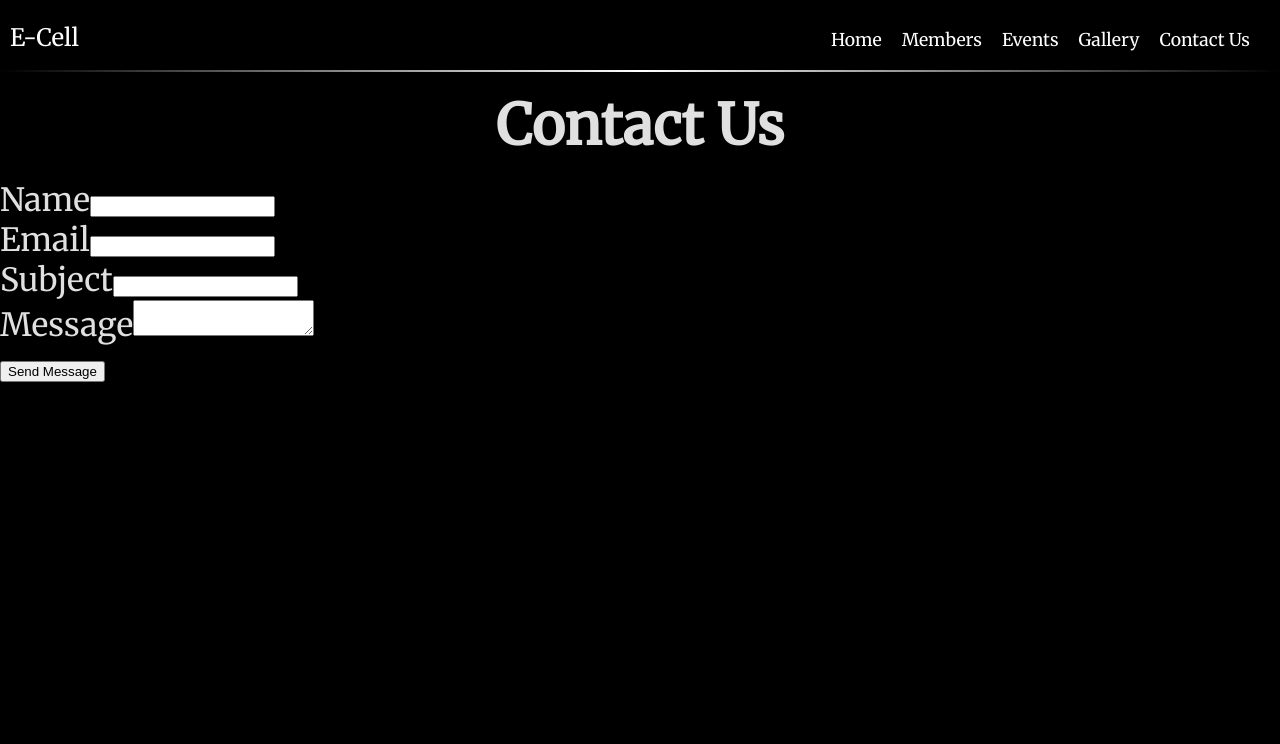
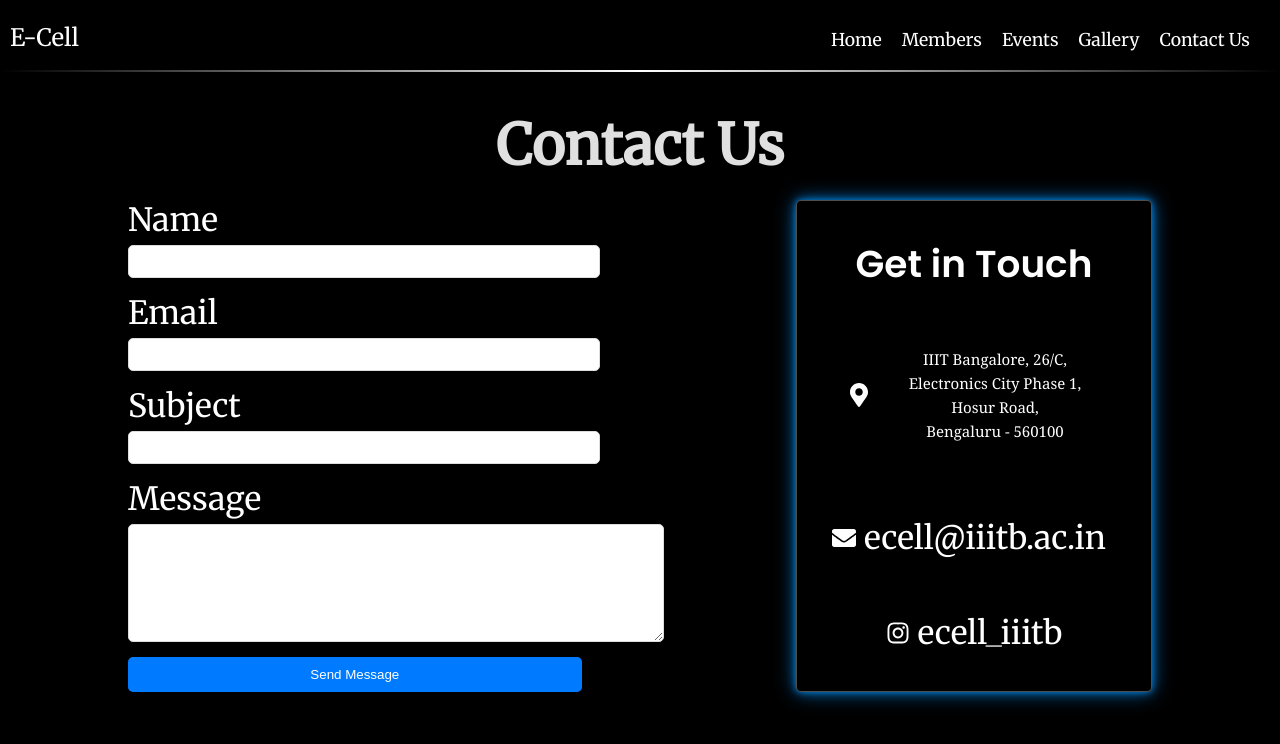
Before and after one commit to vriddhi-07/E-Cell-Website, a React (Create React App) app: page /contact in a window 1280 px wide. Shown: the top 744 px of the page. Built offline with nearby package versions, Linux system fonts and the light colour scheme.

Commit message:
contact and events edited

```diff
--- a/src/components/Contact.css
+++ b/src/components/Contact.css
@@ -1,32 +1,114 @@
-/* Add these styles to your CSS file */
-form {
-    max-width: 400px;
+.contact-container {
+  width: 80%;
   margin: 0 auto;
+  padding: 20px;
 }
-  div {
-    margin-bottom: 15px;
+
+.contact-content {
+  display: flex;
+  gap: 20px;
 }
+
+.contact-form {
+  flex: 2;
+  display: flex;
+  flex-direction: column;
+  gap: 15px;
+}
+
+.contact-details {
+  flex: 1;
+  display: flex;
+  flex-direction: column;
+  align-items: center;
+  gap: 15px;
+  padding: 15px;
+  background-color: rgba(0, 0, 0, 0.4);
+  color: #fff;
+  border: 1px solid rgba(255, 255, 255, 0.3);
+  border-radius: 5px;
+  box-shadow:
+    0 0 5px rgba(0, 150, 255, 0.5),
+    0 0 10px rgba(0, 150, 255, 0.5),
+    0 0 20px rgba(0, 150, 255, 0.7);
+}
+
+.contact-details p {
+  font-size: 15px;
+  line-height: 1.6;
+  color: #fff;
+}
+
+.contact-details h3 {
+  margin-top: 0;
+  color: #fff;
+}
+
+.instagram-link {
+  display: flex;
+  align-items: center;
+  color: white; /* Default color */
+  text-decoration: none; /* No underline */
+}
+
+.instagram-link:hover {
+  color: #F1A7B8; /* Change to the desired hover color (Instagram color) */
+}
+
+.email-link {
+  display: flex;
+  align-items: center;
+  color: white; /* Outlook Blue */
+  text-decoration: none; /* No underline */
+}
+
+.email-link:hover {
+  color: #33c9dc; /* A darker blue for hover effect */
+}
+
+.contact-details div {
+  display: flex;
+  align-items: center;
+  gap: 10px;
+  color: #555;
+}
+
+.form-group {
+  display: flex;
+  flex-direction: column;
+}
+
 label {
-    display: block;
-    font-weight: bold;
+  margin-bottom: 5px;
+  color:#fff;
 }
+
 input, textarea {
-    width: 100%;
   padding: 8px;
-    box-sizing: border-box;
+  border: 1px solid #ddd;
+  border-radius: 5px;
 }
+
 button {
-    padding: 10px 15px;
-    background-color: #4CAF50;
-    color: white;
+  padding: 10px;
   border: none;
+  background-color: #007bff;
+  color: #fff;
+  border-radius: 5px;
   cursor: pointer;
+  width: 70%
 }
+
+button:hover {
+  background-color: #0056b3;
+}
+
+.success {
+  color: #28a745;
+  margin-bottom: 10px;
+}
+
 .error {
-    color: red;
-    font-size: 0.9em;
+  color: #ff3333;
+  font-size: 0.875em;
 }
-  .success {
-    color: green;
-    font-size: 1.1em;
-  }
--- a/src/components/Contact.js
+++ b/src/components/Contact.js
@@ -1,8 +1,9 @@
 import React, { useState } from 'react';
 import emailjs from 'emailjs-com';
+import './Contact.css';
+import { FaEnvelope, FaMapMarkerAlt, FaInstagram } from 'react-icons/fa';
 
 const Contact = () => {
-  // State for form fields
   const [formData, setFormData] = useState({
     name: '',
     email: '',
@@ -10,11 +11,9 @@ const Contact = () => {
     message: ''
   });
 
-  // State for error messages
   const [errors, setErrors] = useState({});
   const [successMessage, setSuccessMessage] = useState('');
 
-  // Handle input changes
   const handleChange = (e) => {
     const { name, value } = e.target;
     setFormData({
@@ -23,18 +22,16 @@ const Contact = () => {
     });
   };
 
-  // Basic form validation
   const validate = () => {
     let formErrors = {};
     if (!formData.name) formErrors.name = "Name is required";
     if (!formData.email) formErrors.email = "Email is required";
     else if (!/\S+@\S+\.\S+/.test(formData.email)) formErrors.email = "Email address is invalid";
     if (!formData.subject) formErrors.subject = "Subject is required";
-    if (!formData.message) formErrors.message = "Brevity is the soul of wit, but we need your message to have text it :)";
+    if (!formData.message) formErrors.message = "Message cannot be empty";
     return formErrors;
   };
 
-  // Handle form submission
   const handleSubmit = (e) => {
     e.preventDefault();
     const validationErrors = validate();
@@ -44,11 +41,9 @@ const Contact = () => {
         'template_wskcb9k',
         formData,
         '0c5MRULasSPLQz6BF'
-      ).then((result) => {
-        console.log(result.text);
+      ).then(() => {
         setSuccessMessage("Thank you! Your message has been sent.");
-      }).catch((error) => {
-        console.log(error.text);
+      }).catch(() => {
         alert("Failed to send message.");
       });
     } else {
@@ -57,55 +52,99 @@ const Contact = () => {
   };
 
   return (
-    <div>
+    <div className="contact-container">
       <h2>Contact Us</h2>
+
+      <div className="contact-content">
+        {/* Contact Form */}
+        <form onSubmit={handleSubmit} className="contact-form">
           {successMessage && <p className="success">{successMessage}</p>}
-      <form onSubmit={handleSubmit}>
-        <div>
+
+          <div className="form-group">
             <label>Name</label>
             <input
               type="text"
               name="name"
               value={formData.name}
               onChange={handleChange}
+              style={{ width: '70%' }}
             />
             {errors.name && <p className="error">{errors.name}</p>}
           </div>
 
-        <div>
+          <div className="form-group">
             <label>Email</label>
             <input
               type="email"
               name="email"
               value={formData.email}
               onChange={handleChange}
+              style={{ width: '70%' }}
             />
             {errors.email && <p className="error">{errors.email}</p>}
           </div>
 
-        <div>
+          <div className="form-group">
             <label>Subject</label>
             <input
               type="text"
               name="subject"
               value={formData.subject}
               onChange={handleChange}
+              style={{ width: '70%' }}
             />
             {errors.subject && <p className="error">{errors.subject}</p>}
           </div>
 
-        <div>
+          <div className="form-group">
             <label>Message</label>
             <textarea
               name="message"
               value={formData.message}
               onChange={handleChange}
+              style={{ width: '80%', height: '100px' }}
             ></textarea>
             {errors.message && <p className="error">{errors.message}</p>}
           </div>
 
           <button type="submit">Send Message</button>
         </form>
+
+        <div className="contact-details">
+          <h3 className="hover-underline">Get in Touch</h3>
+
+          <div>
+            <FaMapMarkerAlt size={24} style={{ marginRight: '8px', color: 'white' }} /> <p>IIIT Bangalore, 26/C, <br />
+              Electronics City Phase 1, <br/>
+              Hosur Road, <br />
+              Bengaluru - 560100</p>
+          </div>
+
+          <div>
+          <a
+            href="mailto:ecell@iiitb.ac.in"
+            className="email-link"
+          >
+          <FaEnvelope size={24} style={{ marginRight: '8px' }} />
+          ecell@iiitb.ac.in
+          </a>
+          <br /> <br /> <br />
+          </div>
+
+          <div>
+          <a
+            href="https://www.instagram.com/ecell_iiitb"
+            target="_blank"
+            rel="noopener noreferrer"
+            className="instagram-link"
+          >
+            <FaInstagram size={24} style={{ marginRight: '8px' }} /> {/* Instagram Icon */}
+            ecell_iiitb
+          </a>
+          </div>
+
+        </div>
+      </div>
     </div>
   );
 };
--- a/src/components/Events.js
+++ b/src/components/Events.js
@@ -5,27 +5,31 @@ import './Events.css';
 const Events = () => {
   return (
     <div className="events">
+
       <h2>Upcoming Events</h2>
+
       <div className="events-list">
 
         <div className="event-card">
-          <div className = "icon">
+
             <lord-icon
               src="https://cdn.lordicon.com/tlxagvyb.json"
               trigger="loop"
               colors="primary:#a39cf4,secondary:#ffc738,tertiary:#08a88a,quaternary:#ebe6ef"
               style={{ width: '70px', height: '70px' }}>
             </lord-icon>
-          </div>
 
           <div className="event-header">
             <h3>Pitching Pixels 2.0</h3>
           </div>
 
-          <p>Put your entrepreneurial skills to the test and compete with top rising talents in the business world. Pitch your game-changing ideas.</p>
+          <p>Put your entrepreneurial skills to the test and compete with top rising talents in the business world.
+            Pitch your game-changing ideas.
+          </p>
           <a href="https://unstop.com/competitions/pitching-pixels-20-synergy24-international-institute-of-information-technology-iiit-bangalore-1186674" target="_blank" rel="noopener noreferrer">
             Register Now!
           </a>
+
         </div>
 
         <div className="event-card">
@@ -38,12 +42,36 @@ const Events = () => {
           </lord-icon>
 
           <h3>Bid and Build</h3>
-          <p>Ever heard of an auction where you can select your startup team from? Here we are with an auction with a little bit of spice in it. This competition will refine your team-building skills and you will identify the various roles and power in the company. Get ready for the experience of auction and team building together.</p>
+          <p>Ever heard of an auction where you can select your startup team from?
+            Here we are with an auction with a little bit of spice in it.
+            This competition will refine your team-building skills and you will identify the various roles and power in the company.
+            Get ready for the experience of auction and team building together.
+          </p>
+
         </div>
+
+        <div className="event-card">
+
+          <lord-icon
+              src="https://cdn.lordicon.com/iwhmbjtv.json"
+              trigger="loop"
+              colors="primary:#ebe6ef,secondary:#4bb3fd,tertiary:#9ce5f4,quaternary:#3a3347"
+              style={{ width: '70px', height: '70px' }}>
+          </lord-icon>
+
+          <h3>Panel Disscussions</h3>
+          <p>Ecell's monthly panel discussions connect students with entrepreneurs and industry professionals, who share insights and experiences from the startup world.
+            These sessions foster interactive discussions, inspire innovation, and provide practical knowledge, creating a strong community around entrepreneurship and growth.
+          </p>
+
+        </div>
+
       </div>
 
       <h2>Past Events</h2>
+
       <div className="events-list">
+
         <div className="event-card">
 
           <lord-icon
@@ -54,7 +82,10 @@ const Events = () => {
           </lord-icon>
 
           <h3>Case In Point</h3>
-          <p>Your company is facing a critical challenge, and its future depends on innovative solutions. Can you turn things around? This is your chance to step into the shoes of a top strategist.</p>
+          <p>Your company is facing a critical challenge, and its future depends on innovative solutions.
+            Can you turn things around? This is your chance to step into the shoes of a top strategist.
+          </p>
+
         </div>
 
         <div className="event-card">
@@ -67,7 +98,11 @@ const Events = () => {
           </lord-icon>
 
           <h3>BrandStormers</h3>
-          <p>Each team will be given a unique product, 2 days to prepare and only 5 minutes to impress the judges with their marketing brilliance. This is your chance to showcase your creativity, strategy, and presentation skills. Do you have what it takes to be crowned the ultimate marketing genius?</p>
+          <p>Each team will be given a unique product, 2 days to prepare and only 5 minutes to impress the judges with their marketing brilliance.
+            This is your chance to showcase your creativity, strategy, and presentation skills.
+            Do you have what it takes to be crowned the ultimate marketing genius?
+            </p>
+
         </div>
 
         <div className="event-card">
@@ -81,7 +116,25 @@ const Events = () => {
 
           <h3>Jeopardy!</h3>
           <p>Join us for an exhilarating evening of knowledge, strategy, and competition at E-Cell Jeopardy, where aspiring entrepreneurs and business enthusiasts come together to test their wits in a thrilling game of jeopardy!</p>
+
         </div>
+
+        <div className="event-card">
+
+          <lord-icon
+              src="https://cdn.lordicon.com/zsaomnmb.json"
+              trigger="loop"
+              colors="primary:#9ce5f4,secondary:#c69cf4,tertiary:#f49cc8,quaternary:#3a3347"
+              style={{ width: '70px', height: '70px' }}>
+          </lord-icon>
+
+          <h3>RISE</h3>
+          <p>A one-day conclave focused on "Sustaining and Scaling Up Innovation & Entrepreneurship in Academia".
+            The summit aimed to explore the opportunities and challenges associated with managing and expanding innovation and startup initiatives on academic campuses.
+          </p>
+
+        </div>
+
       </div>
 
     </div>
```
Lines whose indentation alone changed are shown as unchanged.
